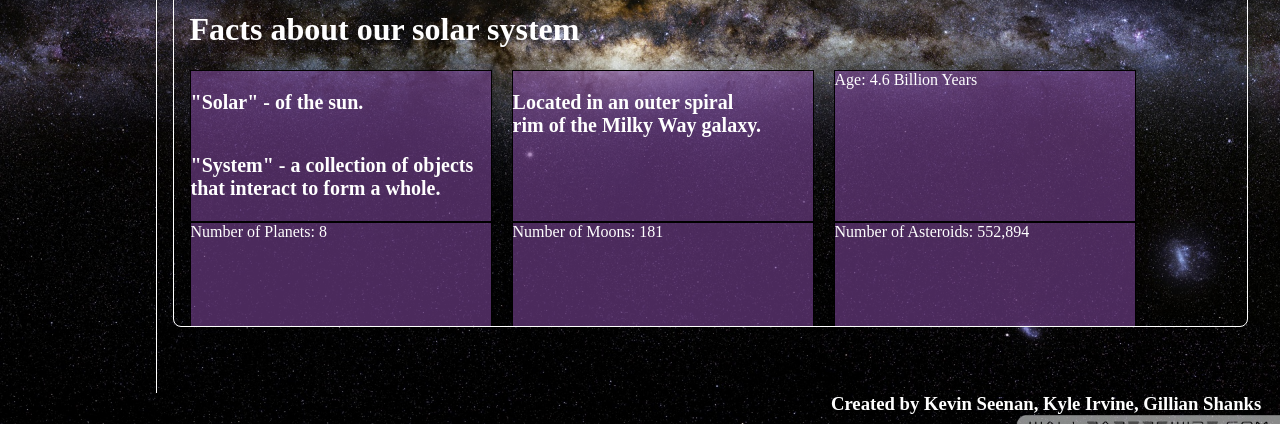
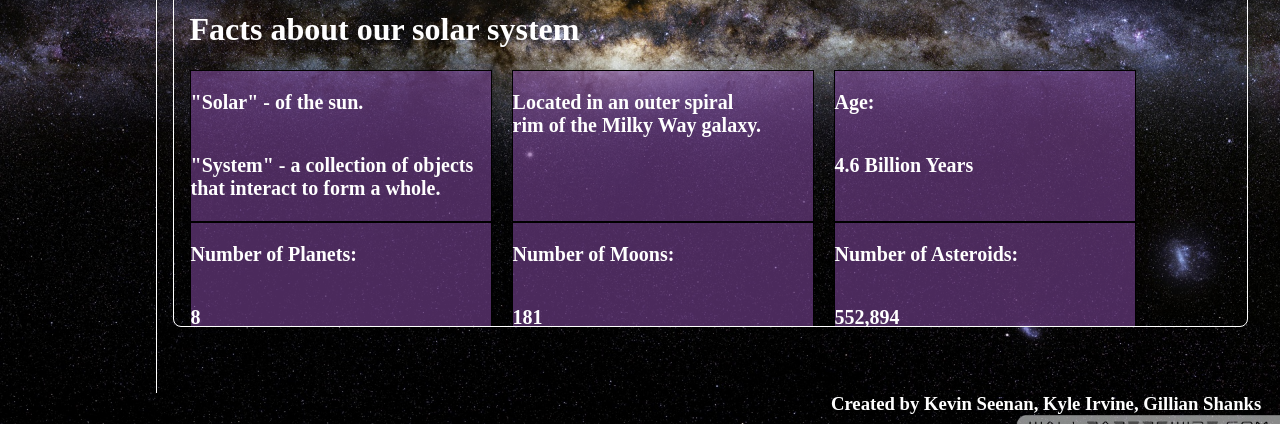
Before and after one commit to kirvine87/codessy_client, a Vue app: page / in a window 1280 px wide. Shown: the part 367-791 px from the top of the page. Built offline with nearby package versions, Linux system fonts and the light colour scheme; no server answers.

Commit message:
Adds changes to facts cards layout

```diff
--- a/src/components/SolarSystemFacts.vue
+++ b/src/components/SolarSystemFacts.vue
@@ -12,27 +12,33 @@
       </div>
 
       <div class="card">
-        Age: 4.6 Billion Years
+        <h3>Age:</h3>
+        <p>4.6 Billion Years</p>
       </div>
 
       <div class="card">
-        Number of Planets: 8
+        <h3>Number of Planets:</h3>
+        <p>8</p>
       </div>
 
       <div class="card">
-        Number of Moons: 181
+        <h3>Number of Moons:</h3>
+          <p>181</p>
       </div>
 
       <div class="card">
-        Number of Asteroids: 552,894
+        <h3>Number of Asteroids:</h3>
+        <p>552,894</p>
       </div>
 
       <div class="card">
-        Number of Comets: 3,083
+        <h3>Number of Comets:</h3>
+        <p>3,083</p>
       </div>
 
       <div class="card">
-        Diameter: 18.75 trillion km (11.65 trillion miles)
+        <h3>Diameter:</h3>
+        <p>18.75 trillion km (11.65 trillion miles)</p>
       </div>
 
     </div>
```
